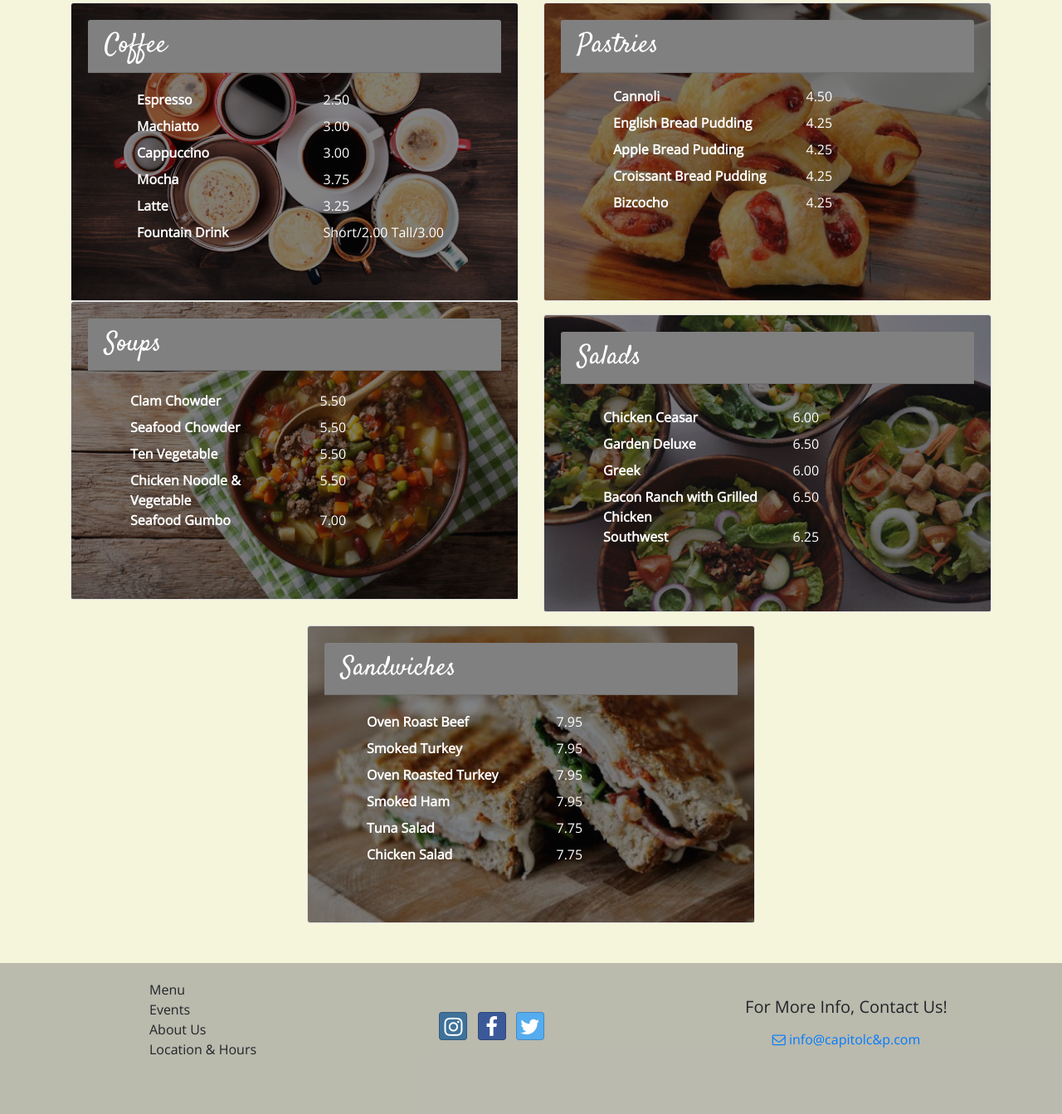
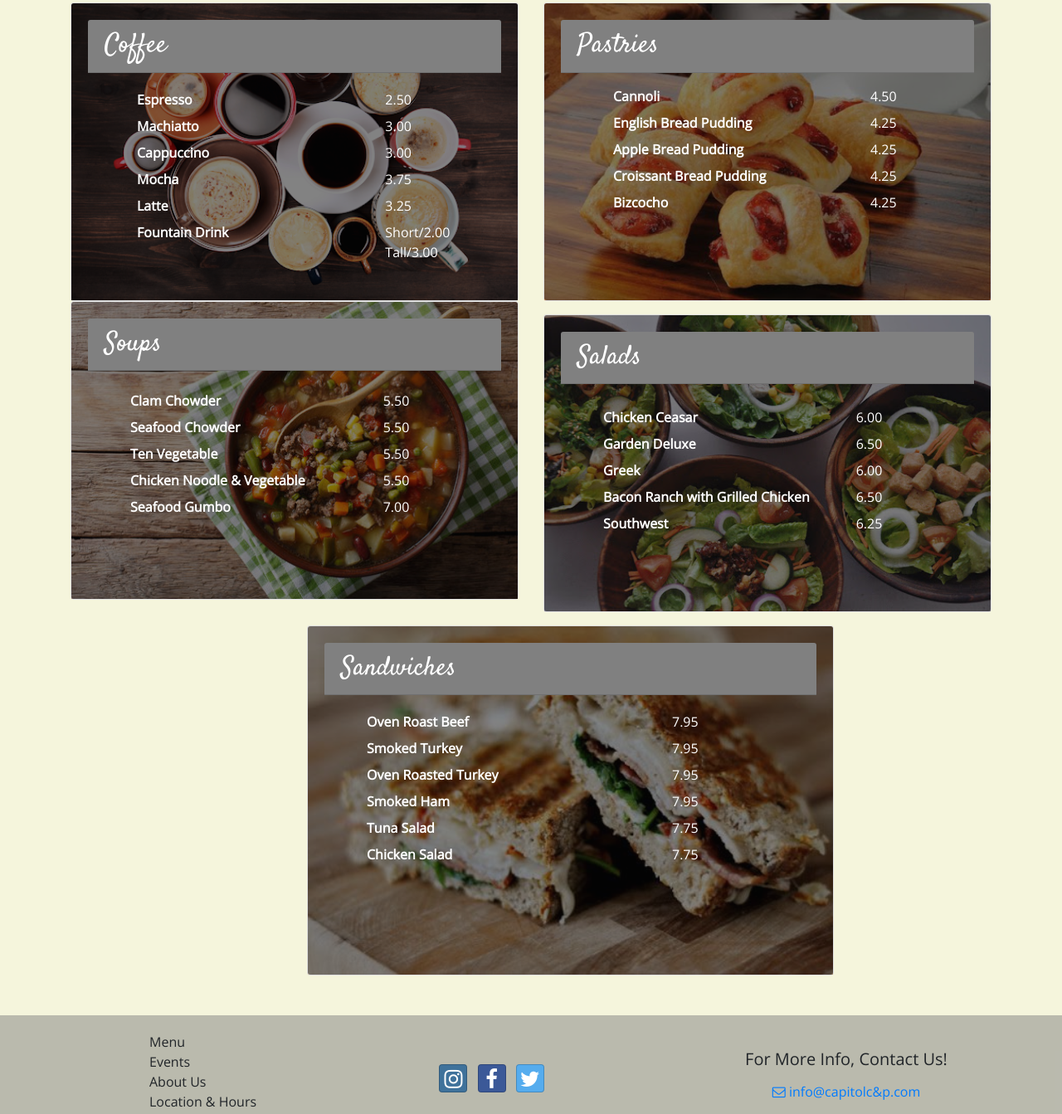
Before and after one commit to MartinezBaker/CapitolCoffeeandPastry, a website: page index.html in a window 1280 px wide. Shown: the part 766-2109 px from the top of the page at 83% size. Drawn offline with nearby package versions, Linux system fonts and the light colour scheme.

Commit message:
Sixth Commit

```diff
--- a/index.html
+++ b/index.html
@@ -72,7 +72,7 @@
         </div>
 
         <div class="row mt-5">
-            <div class="col">
+            <div class="col-9 col-lg-6">
                 <div class="card img-fluid">
                     <img class="card-img-top" src="./img/coffee-menu-img.png" alt="Card image" style="width:100%">
                     <div class="card-img-overlay menu-list">
@@ -82,18 +82,18 @@
                         </section>
                         <div class="card-body">
                             <dl class="row ml-4 ">
-                                <dt class="col-6">Espresso</dt>
-                                <dd class="col-6">2.50</dd>
-                                <dt class="col-6">Machiatto</dt>
-                                <dd class="col-6">3.00</dd>
-                                <dt class="col-6">Cappuccino</dt>
-                                <dd class="col-6">3.00</dd>
-                                <dt class="col-6">Mocha</dt>
-                                <dd class="col-6">3.75</dd>
-                                <dt class="col-6">Latte</dt>
-                                <dd class="col-6">3.25</dd>
-                                <dt class="col-6">Fountain Drink</dt>
-                                <dd class="col-6">Short/2.00  Tall/3.00</dd>
+                                <dt class="col-8">Espresso</dt>
+                                <dd class="col-4">2.50</dd>
+                                <dt class="col-8">Machiatto</dt>
+                                <dd class="col-4">3.00</dd>
+                                <dt class="col-8">Cappuccino</dt>
+                                <dd class="col-4">3.00</dd>
+                                <dt class="col-8">Mocha</dt>
+                                <dd class="col-4">3.75</dd>
+                                <dt class="col-8">Latte</dt>
+                                <dd class="col-4">3.25</dd>
+                                <dt class="col-8">Fountain Drink</dt>
+                                <dd class="col-4">Short/2.00  Tall/3.00</dd>
 
                             </dl>
                         </div>
@@ -102,7 +102,7 @@
                 </div>
 
             </div>
-            <div class="col-sm-6">
+            <div class="col-9 col-lg-6">
                 <div class="card img-fluid">
                     <img class="card-img-top" src="./img/pastry-menu-img.jpg" alt="Card image" style="width:100%">
                     <div class="card-img-overlay menu-list">
@@ -110,23 +110,23 @@
                             <h2 class="card-header">Pastries</h2>
                         </section>
                         <dl class="row mt-3 ml-5">
-                            <dt class="col-6">Cannoli</dt>
-                            <dd class="col-6">4.50</dd>
-                            <dt class="col-6">English Bread Pudding</dt>
-                            <dd class="col-6">4.25</dd>
-                            <dt class="col-6">Apple Bread Pudding</dt>
-                            <dd class="col-6">4.25</dd>
-                            <dt class="col-6">Croissant Bread Pudding</dt>
-                            <dd class="col-6">4.25</dd>
-                            <dt class="col-6">Bizcocho</dt>
-                            <dd class="col-6">4.25</dd>
+                            <dt class="col-8">Cannoli</dt>
+                            <dd class="col-4">4.50</dd>
+                            <dt class="col-8">English Bread Pudding</dt>
+                            <dd class="col-4">4.25</dd>
+                            <dt class="col-8">Apple Bread Pudding</dt>
+                            <dd class="col-4">4.25</dd>
+                            <dt class="col-8">Croissant Bread Pudding</dt>
+                            <dd class="col-4">4.25</dd>
+                            <dt class="col-8">Bizcocho</dt>
+                            <dd class="col-4">4.25</dd>
 
 
                         </dl>
                     </div>
                 </div>
             </div>
-            <div class="col-sm-6">
+            <div class="col-9 col-lg-6">
                 <div class="card img-fluid">
                     <img class="card-img-top" src="./img/soup-menu-img.jpg" alt="Card image" style="width:100%">
                     <div class="card-img-overlay menu-list">
@@ -135,16 +135,16 @@
                         </section>
                         <div class="card-body">
                             <dl class="row mt-1 ml-3">
-                                <dt class="col-6">Clam Chowder</dt>
-                                <dd class="col-6">5.50</dd>
-                                <dt class="col-6">Seafood Chowder</dt>
-                                <dd class="col-6">5.50</dd>
-                                <dt class="col-6">Ten Vegetable </dt>
-                                <dd class="col-6">5.50</dd>
-                                <dt class="col-6">Chicken Noodle &amp; Vegetable</dt>
-                                <dd class="col-6">5.50</dd>
-                                <dt class="col-6">Seafood Gumbo</dt>
-                                <dd class="col-6">7.00</dd>
+                                <dt class="col-8">Clam Chowder</dt>
+                                <dd class="col-4">5.50</dd>
+                                <dt class="col-8">Seafood Chowder</dt>
+                                <dd class="col-4">5.50</dd>
+                                <dt class="col-8">Ten Vegetable </dt>
+                                <dd class="col-4">5.50</dd>
+                                <dt class="col-8">Chicken Noodle &amp; Vegetable</dt>
+                                <dd class="col-4">5.50</dd>
+                                <dt class="col-8">Seafood Gumbo</dt>
+                                <dd class="col-4">7.00</dd>
 
 
                             </dl>
@@ -152,7 +152,7 @@
                     </div>
                 </div>
             </div>
-            <div class="col-sm-6 mt-3">
+            <div class="col-9 col-lg-6 mt-3">
                 <div class="card img-fluid">
                     <img class="card-img-top" src="./img/salad-menu-img.jpg" alt="Card image" style="width:100%">
                     <div class="card-img-overlay menu-list">
@@ -161,16 +161,16 @@
                         </section>
                         <div class="card-body">
                             <dl class="row mt-2 ml-3">
-                                <dt class="col-6">Chicken Ceasar</dt>
-                                <dd class="col-6"> 6.00</dd>
-                                <dt class="col-6">Garden Deluxe</dt>
-                                <dd class="col-6">6.50</dd>
-                                <dt class="col-6">Greek</dt>
-                                <dd class="col-6">6.00</dd>
-                                <dt class="col-6">Bacon Ranch with Grilled Chicken</dt>
-                                <dd class="col-6">6.50</dd>
-                                <dt class="col-6">Southwest</dt>
-                                <dd class="col-6">6.25</dd>
+                                <dt class="col-8">Chicken Ceasar</dt>
+                                <dd class="col-4"> 6.00</dd>
+                                <dt class="col-8">Garden Deluxe</dt>
+                                <dd class="col-4">6.50</dd>
+                                <dt class="col-8">Greek</dt>
+                                <dd class="col-4">6.00</dd>
+                                <dt class="col-8">Bacon Ranch with Grilled Chicken</dt>
+                                <dd class="col-4">6.50</dd>
+                                <dt class="col-8">Southwest</dt>
+                                <dd class="col-4">6.25</dd>
 
 
                             </dl>
@@ -178,7 +178,7 @@
                     </div>
                 </div>
             </div>
-            <div class="col-sm-6 offset-sm-3 mb-5 mt-3">
+            <div class="col-9 col-lg-7 offset-lg-3 mb-5 mt-3">
                 <div class="card img-fluid">
                     <img class="card-img-top" src="./img/sandwiches-menu-img.jpg" alt="Card image" style="width:100%">
                     <div class="card-img-overlay menu-list">
@@ -187,18 +187,18 @@
                         </section>
                         <div class="card-body">
                             <dl class="row  ml-3">
-                                <dt class="col-6">Oven Roast Beef</dt>
-                                <dd class="col-6">7.95</dd>
-                                <dt class="col-6">Smoked Turkey</dt>
-                                <dd class="col-6">7.95</dd>
-                                <dt class="col-6">Oven Roasted Turkey</dt>
-                                <dd class="col-6">7.95</dd>
-                                <dt class="col-6">Smoked Ham</dt>
-                                <dd class="col-6">7.95</dd>
-                                <dt class="col-6">Tuna Salad</dt>
-                                <dd class="col-6">7.75</dd>
-                                <dt class="col-6">Chicken Salad</dt>
-                                <dd class="col-6">7.75</dd>
+                                <dt class="col-8">Oven Roast Beef</dt>
+                                <dd class="col-4">7.95</dd>
+                                <dt class="col-8">Smoked Turkey</dt>
+                                <dd class="col-4">7.95</dd>
+                                <dt class="col-8">Oven Roasted Turkey</dt>
+                                <dd class="col-4">7.95</dd>
+                                <dt class="col-8">Smoked Ham</dt>
+                                <dd class="col-4">7.95</dd>
+                                <dt class="col-8">Tuna Salad</dt>
+                                <dd class="col-4">7.75</dd>
+                                <dt class="col-8">Chicken Salad</dt>
+                                <dd class="col-4">7.75</dd>
 
                             </dl>
                         </div>
```
